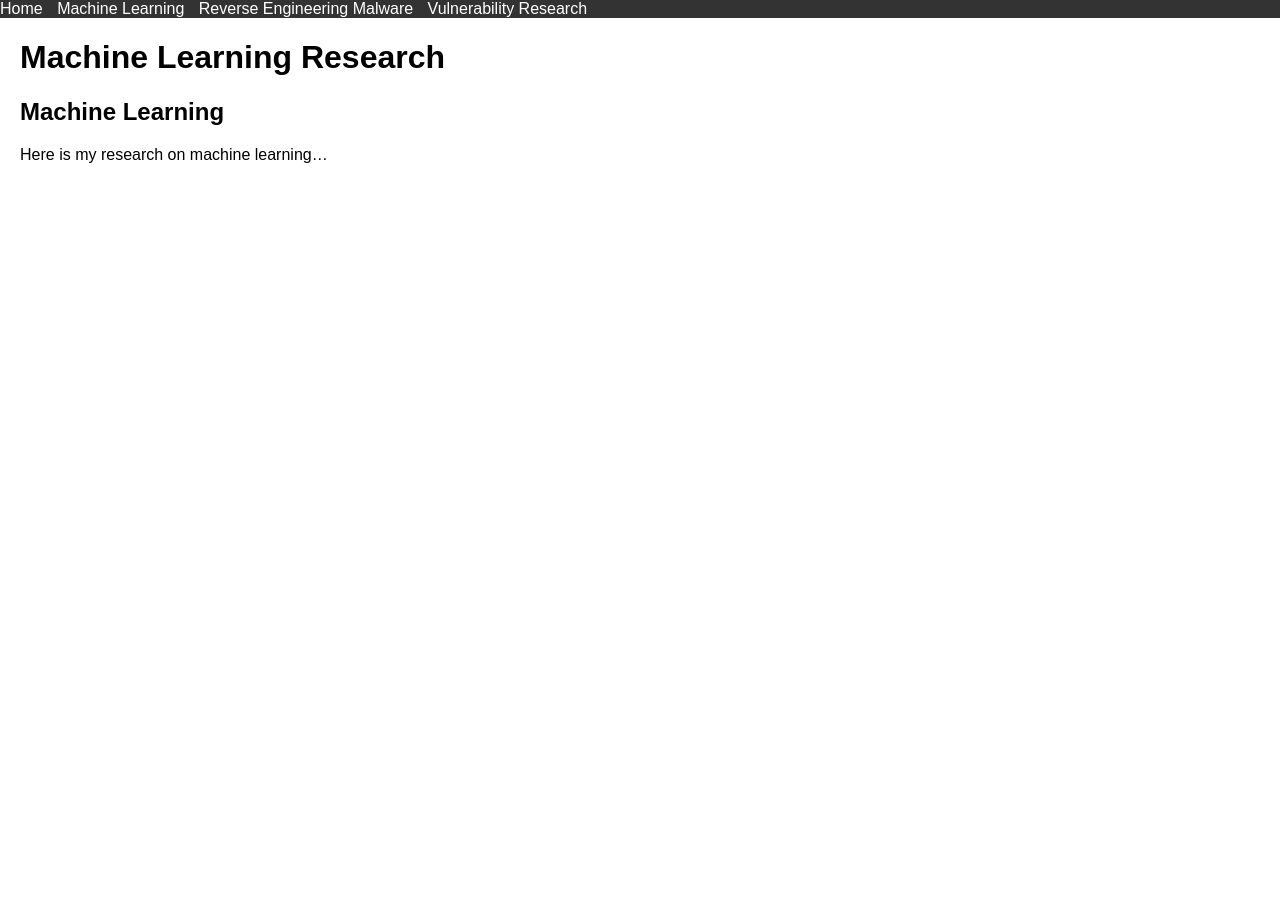
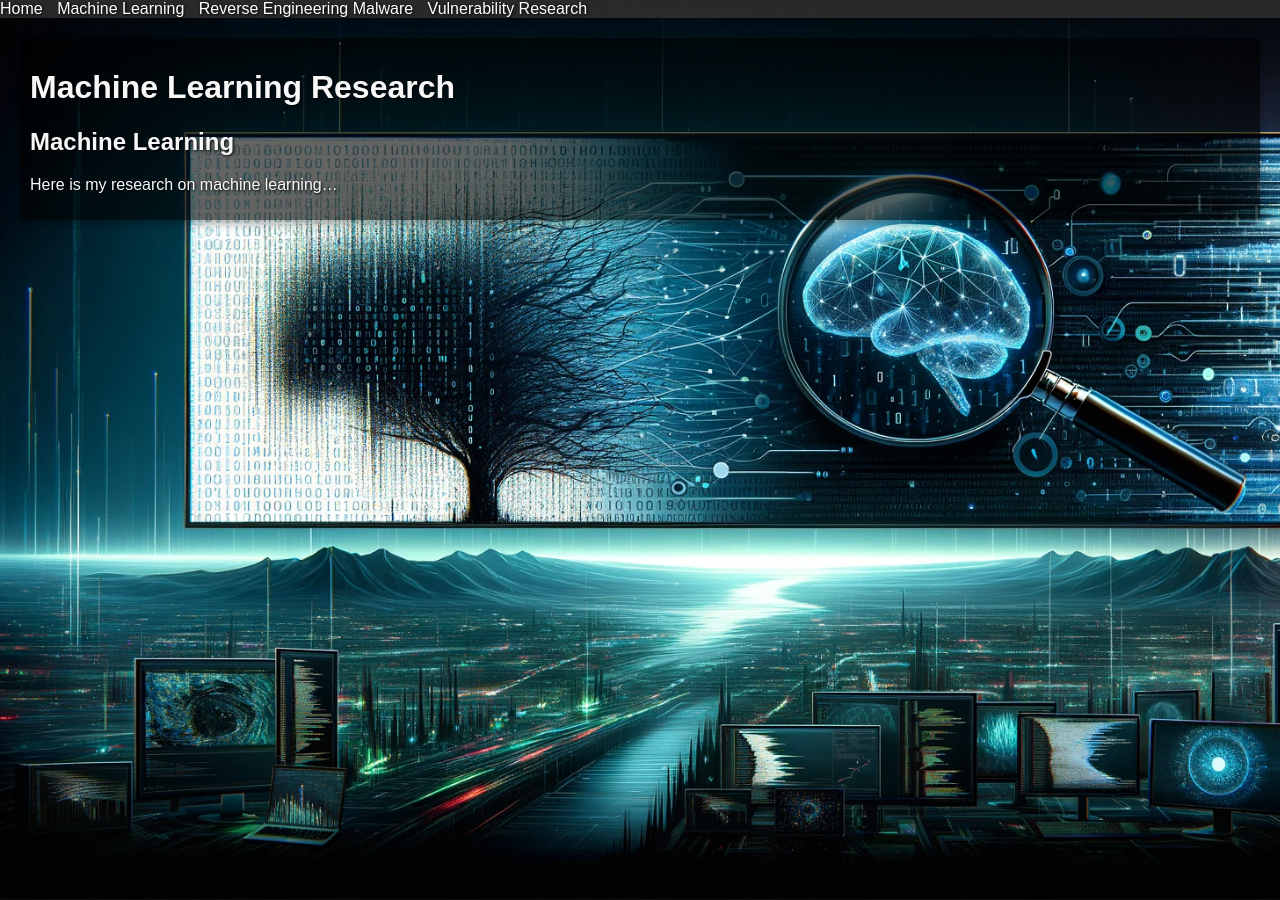
Before and after one commit to dyngnosis/dyngnosis.github.io, a Jekyll site: the page built from machine-learning.md, in a window 1280 px wide. Built offline with Jekyll 4.4.1, drawn with Linux system fonts in a browser that asks for light colours.

Commit message:
updated style.css

```diff
--- a/assets/css/style.css
+++ b/assets/css/style.css
@@ -3,13 +3,19 @@ body {
     margin: 0;
     padding: 0;
     box-sizing: border-box;
+    color: #f8f8f8; /* Bright text for dark backgrounds */
+    background-image: url('/assets/banner.webp');
+    background-size: cover;
+    background-repeat: no-repeat;
+    background-attachment: fixed; /* Ensures the background doesn't scroll with the content */
 }
 
 header nav ul {
     list-style: none;
-    background-color: #333;
+    background-color: rgba(51, 51, 51, 0.8); /* Semi-transparent background for the nav */
     margin: 0;
     padding: 0;
+    text-shadow: 1px 1px 3px #000; /* Text shadow for better readability */
 }
 
 header nav ul li {
@@ -20,8 +26,14 @@ header nav ul li {
 header nav ul li a {
     color: white;
     text-decoration: none;
+    text-shadow: 1px 1px 3px #000; /* Text shadow for better readability */
 }
 
 .research-section {
+    background-color: rgba(0, 0, 0, 0.6); /* Semi-transparent overlay for the section */
     margin: 20px;
+    padding: 10px;
+    border-radius: 5px; /* Optional: Rounds the corners of the section background */
+    box-shadow: 0 4px 8px rgba(0, 0, 0, 0.3); /* Optional: Adds a subtle box shadow for depth */
+    text-shadow: 1px 1px 3px #000; /* Text shadow for better readability */
 }
```
